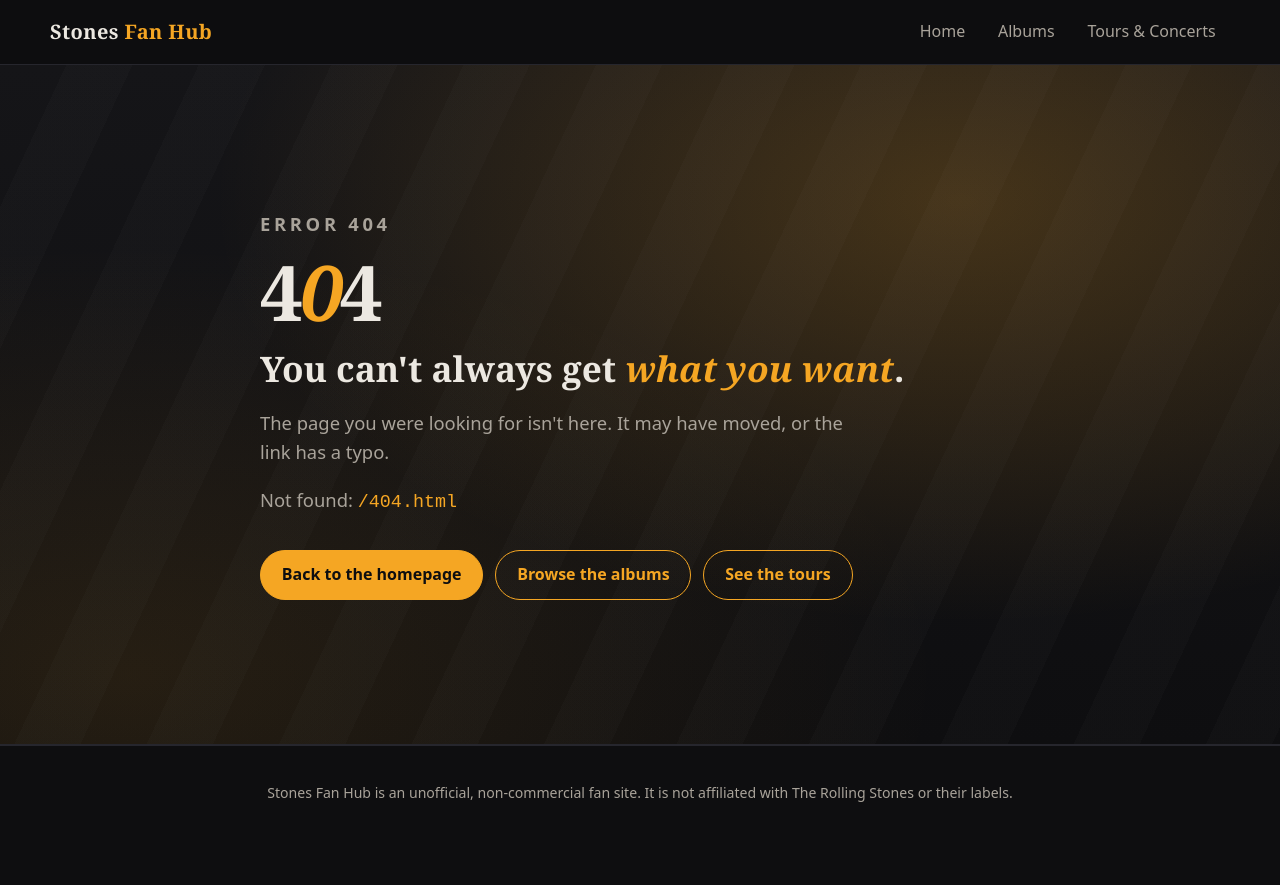
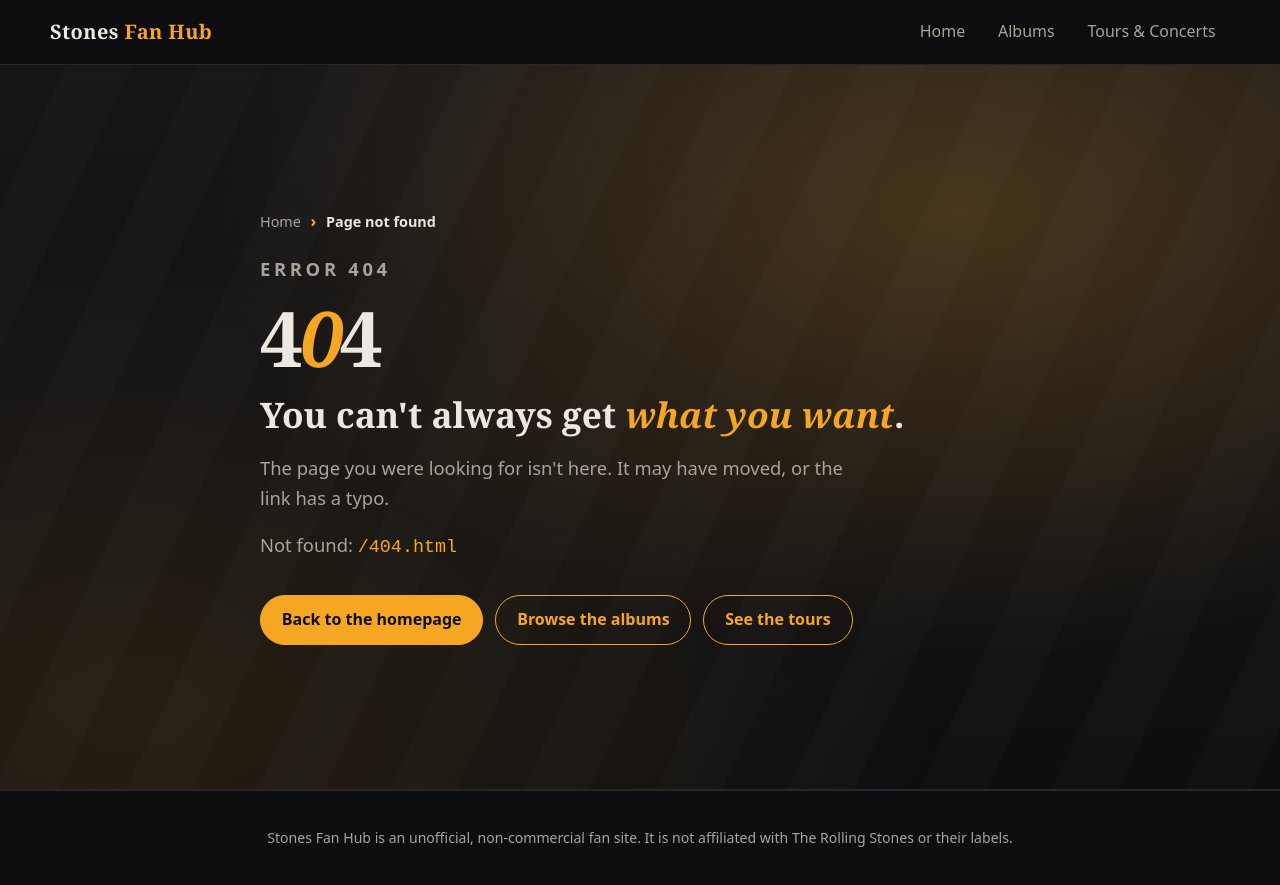
Before and after one commit to jeremysrice/aim-w4d3-portfolio, a plain HTML site: page 404.html in a window 1280 px wide. Before the commit the page ends 840 px from the top, so only its background shows below. Drawn offline with Linux system fonts and the light colour scheme.

Commit message:
Add breadcrumb navigation

```diff
--- a/404.html
+++ b/404.html
@@ -27,6 +27,18 @@
   <main>
     <section class="hero not-found">
       <div class="container hero-inner">
+        <nav class="breadcrumb" aria-label="Breadcrumb">
+          <ol itemscope itemtype="https://schema.org/BreadcrumbList">
+            <li itemprop="itemListElement" itemscope itemtype="https://schema.org/ListItem">
+              <a itemprop="item" href="/aim-w4d3-portfolio/index.html"><span itemprop="name">Home</span></a>
+              <meta itemprop="position" content="1">
+            </li>
+            <li itemprop="itemListElement" itemscope itemtype="https://schema.org/ListItem" aria-current="page">
+              <span itemprop="name">Page not found</span>
+              <meta itemprop="position" content="2">
+            </li>
+          </ol>
+        </nav>
         <p class="hero-eyebrow">Error 404</p>
         <h1 class="not-found-code">4<em>0</em>4</h1>
         <h2>You can't always get <em>what you want</em>.</h2>
--- a/css/styles.css
+++ b/css/styles.css
@@ -236,6 +236,21 @@ input:focus, select:focus, textarea:focus { border-color: var(--amber); outline:
   border: 1px dashed var(--coal-500);
   border-radius: var(--radius);
 }
+
+/* ---------- Breadcrumb ---------- */
+
+.breadcrumb { margin-bottom: 1.25rem; font-size: 0.9rem; }
+.breadcrumb ol { list-style: none; margin: 0; padding: 0; display: flex; flex-wrap: wrap; align-items: center; }
+.breadcrumb li { display: flex; align-items: center; color: var(--text-muted); }
+.breadcrumb li + li::before {
+  content: "›";
+  color: var(--amber);
+  margin: 0 0.6rem;
+  font-size: 1.1em;
+}
+.breadcrumb a { color: var(--text-muted); text-decoration: none; border-bottom: 1px solid transparent; transition: color 0.2s, border-color 0.2s; }
+.breadcrumb a:hover { color: var(--amber); border-bottom-color: var(--amber); }
+.breadcrumb [aria-current="page"] { color: var(--text); font-weight: 600; }
 
 /* ---------- Hero ---------- */
 
```
Also changed, not shown: albums.html (+12 -0 lines), toursandconcerts.html (+12 -0 lines).
